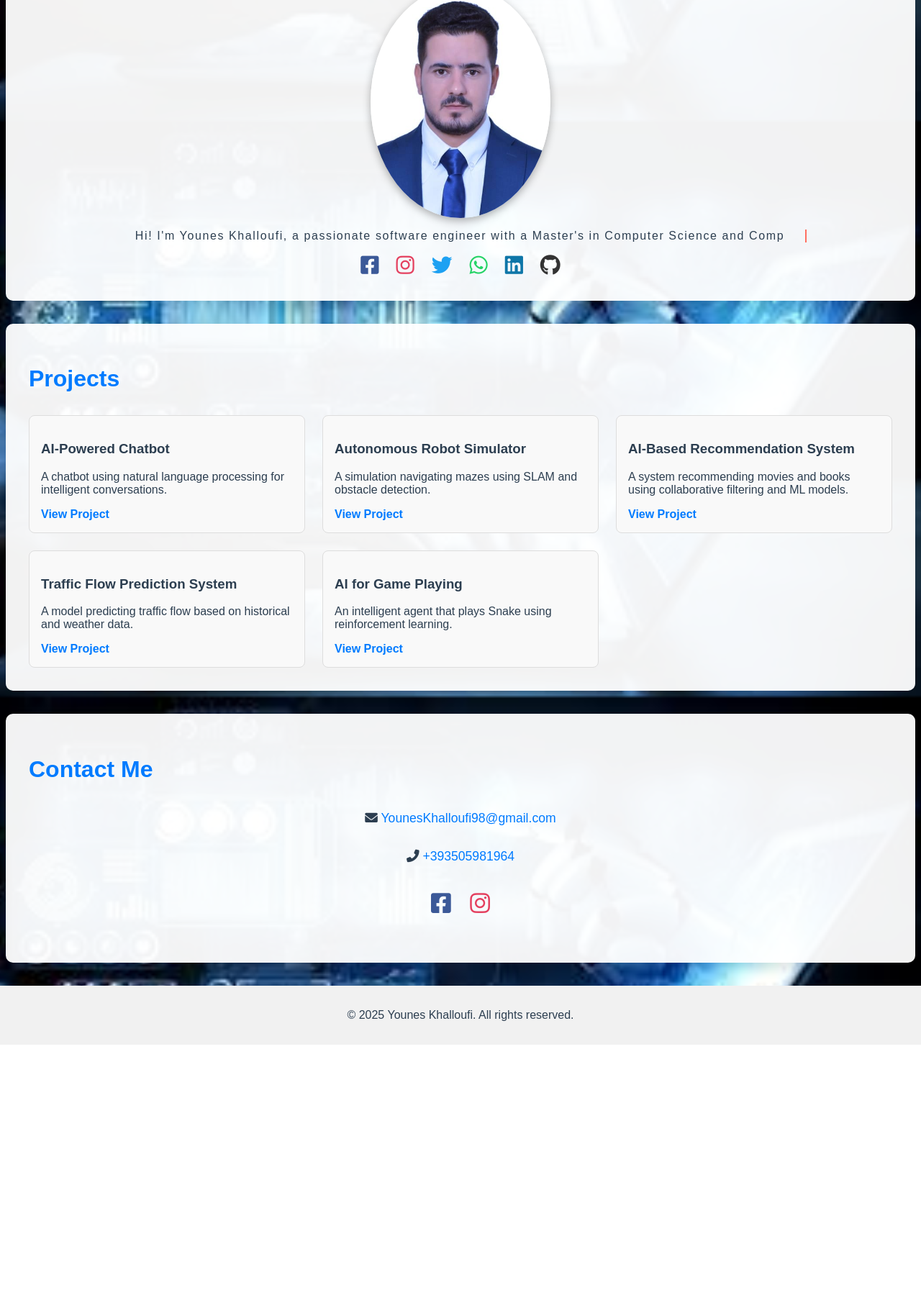
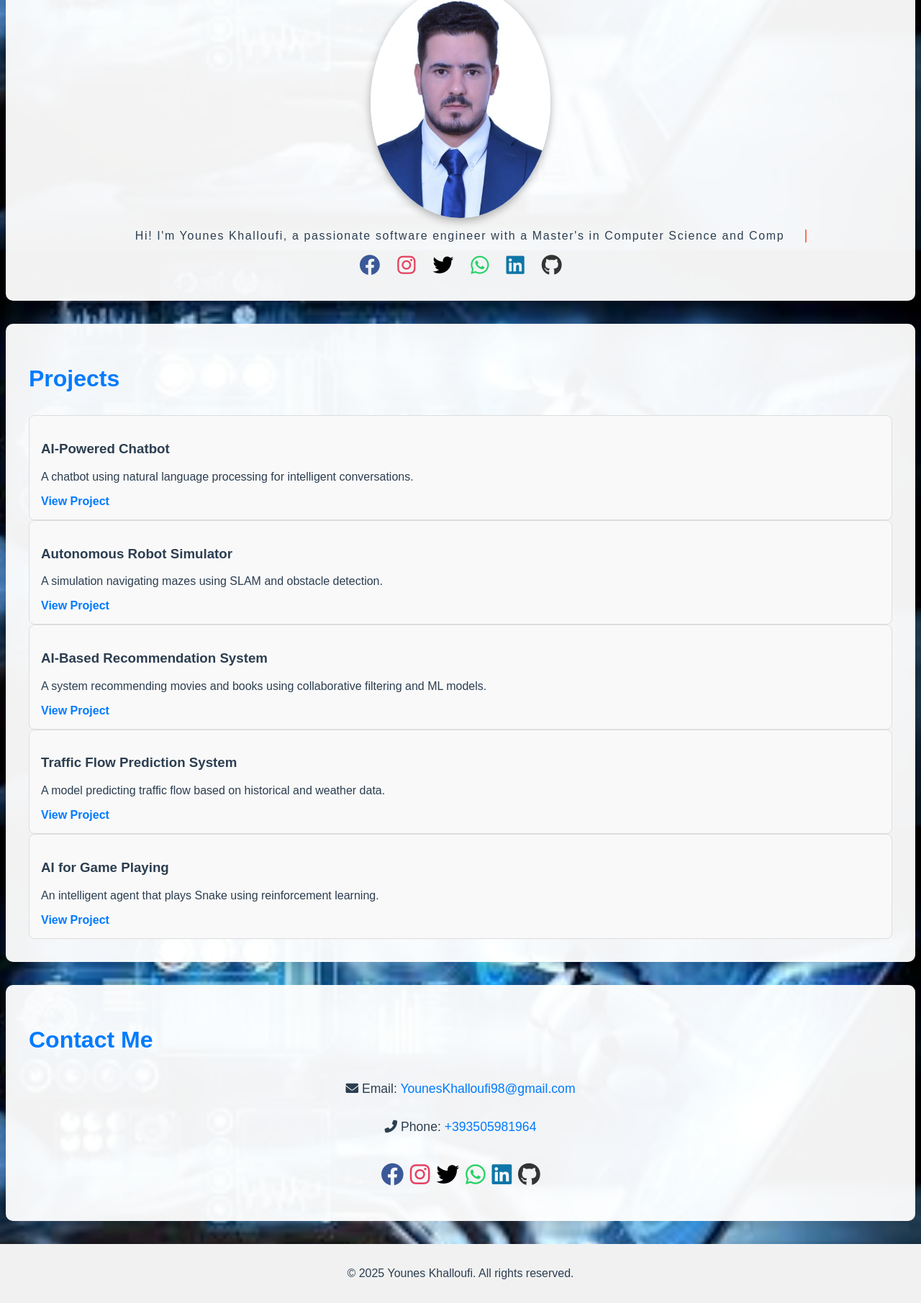
Before and after one commit to YounesKhalloufi/YounesKhalloufi.github.io, a plain HTML site: page index.html in a window 1280 px wide. Shown: the part 316-2127 px from the top of the page at 72% size. Before the commit the page ends 1768 px from the top, so only its background shows below. Drawn offline with Linux system fonts and the light colour scheme.

Commit message:
Update index.html

```diff
--- a/index.html
+++ b/index.html
@@ -12,7 +12,7 @@
 <body>
   <header>
     <div class="header-content">
-      <h1>Younes Khalloufi's Portfolio</h1>
+      <h1>Welcome to Younes Khalloufi's Portfolio</h1>
       <button id="theme-toggle" aria-label="Toggle Theme">
         <i class="fas fa-moon"></i>
       </button>
@@ -35,22 +35,22 @@
         <p id="aboutText"></p>
       </div>
       <div class="about-icons">
-        <a href="https://www.facebook.com/younes.ka.1291/" target="_blank" class="icon-link fb">
-          <i class="fab fa-facebook-square"></i>
+        <a href="https://www.facebook.com/younes.ka.1291/" target="_blank" class="icon-link" style="color: #3b5998;">
+          <i class="fab fa-facebook"></i>
         </a>
-        <a href="https://www.instagram.com/yons_ka?utm_source=qr&igsh=ZG1nNzloMHlpOWl0" target="_blank" class="icon-link insta">
+        <a href="https://www.instagram.com/yons_ka?utm_source=qr&igsh=ZG1nNzloMHlpOWl0" target="_blank" class="icon-link" style="color: #E4405F;">
           <i class="fab fa-instagram"></i>
         </a>
-        <a href="https://x.com/YounesKa07?t=LOanJJ1rtntKb3xTDYnbFg&s=08" target="_blank" class="icon-link twitter">
+        <a href="https://x.com/YounesKa07?t=LOanJJ1rtntKb3xTDYnbFg&s=08" target="_blank" class="icon-link" style="color: #000;">
           <i class="fab fa-twitter"></i>
         </a>
-        <a href="https://wa.me/393505981964" target="_blank" class="icon-link whatsapp">
+        <a href="https://wa.me/393505981964" target="_blank" class="icon-link" style="color: #25D366;">
           <i class="fab fa-whatsapp"></i>
         </a>
-        <a href="https://www.linkedin.com/in/younes-khalloufi-2983b9225" target="_blank" class="icon-link linkedin">
+        <a href="https://www.linkedin.com/in/younes-khalloufi-2983b9225" target="_blank" class="icon-link" style="color: #0e76a8;">
           <i class="fab fa-linkedin"></i>
         </a>
-        <a href="https://github.com/YounesKhalloufi" target="_blank" class="icon-link github">
+        <a href="https://github.com/YounesKhalloufi" target="_blank" class="icon-link" style="color: #333;">
           <i class="fab fa-github"></i>
         </a>
       </div>
@@ -59,7 +59,7 @@
     <!-- Projects Section -->
     <section id="projects">
       <h2>Projects</h2>
-      <div id="projectList" class="project-grid"></div>
+      <div id="projectList"></div>
     </section>
 
     <!-- Contact Section -->
@@ -67,21 +67,33 @@
       <h2>Contact Me</h2>
       <div class="contact-details">
         <p>
-          <i class="fas fa-envelope"></i>
+          <i class="fas fa-envelope"></i> Email:
           <a id="email" href="#"></a>
         </p>
         <p>
-          <i class="fas fa-phone-alt"></i>
+          <i class="fas fa-phone-alt"></i> Phone:
           <a id="phone" href="#"></a>
         </p>
-        <p class="social-contact">
-          <a href="https://www.facebook.com/younes.ka.1291/" target="_blank" class="icon-link fb">
-            <i class="fab fa-facebook-square"></i>
+        <div class="contact-social">
+          <a href="https://www.facebook.com/younes.ka.1291/" target="_blank" class="icon-link" style="color: #3b5998;">
+            <i class="fab fa-facebook"></i>
           </a>
-          <a href="https://www.instagram.com/yons_ka?utm_source=qr&igsh=ZG1nNzloMHlpOWl0" target="_blank" class="icon-link insta">
+          <a href="https://www.instagram.com/yons_ka?utm_source=qr&igsh=ZG1nNzloMHlpOWl0" target="_blank" class="icon-link" style="color: #E4405F;">
             <i class="fab fa-instagram"></i>
           </a>
-        </p>
+          <a href="https://x.com/YounesKa07?t=LOanJJ1rtntKb3xTDYnbFg&s=08" target="_blank" class="icon-link" style="color: #000;">
+            <i class="fab fa-twitter"></i>
+          </a>
+          <a href="https://wa.me/393505981964" target="_blank" class="icon-link" style="color: #25D366;">
+            <i class="fab fa-whatsapp"></i>
+          </a>
+          <a href="https://www.linkedin.com/in/younes-khalloufi-2983b9225" target="_blank" class="icon-link" style="color: #0e76a8;">
+            <i class="fab fa-linkedin"></i>
+          </a>
+          <a href="https://github.com/YounesKhalloufi" target="_blank" class="icon-link" style="color: #333;">
+            <i class="fab fa-github"></i>
+          </a>
+        </div>
       </div>
     </section>
   </main>
```
